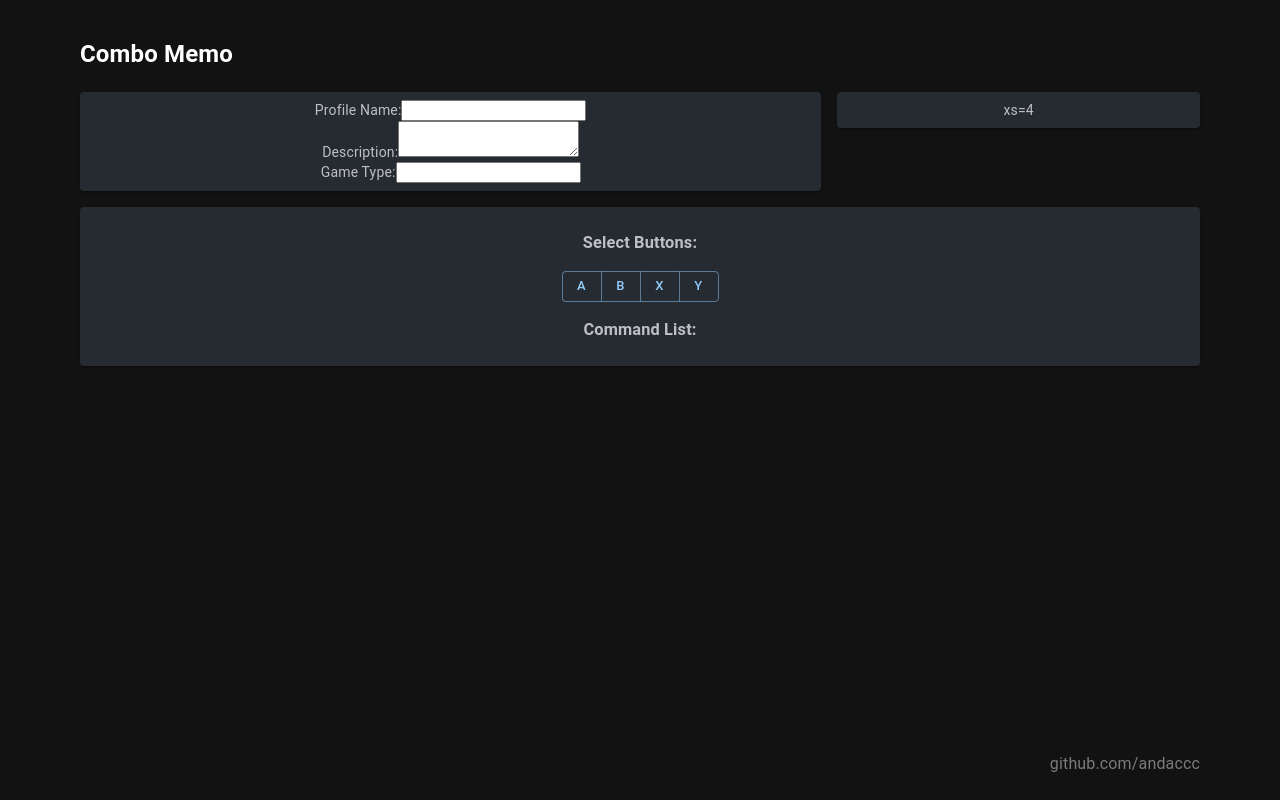
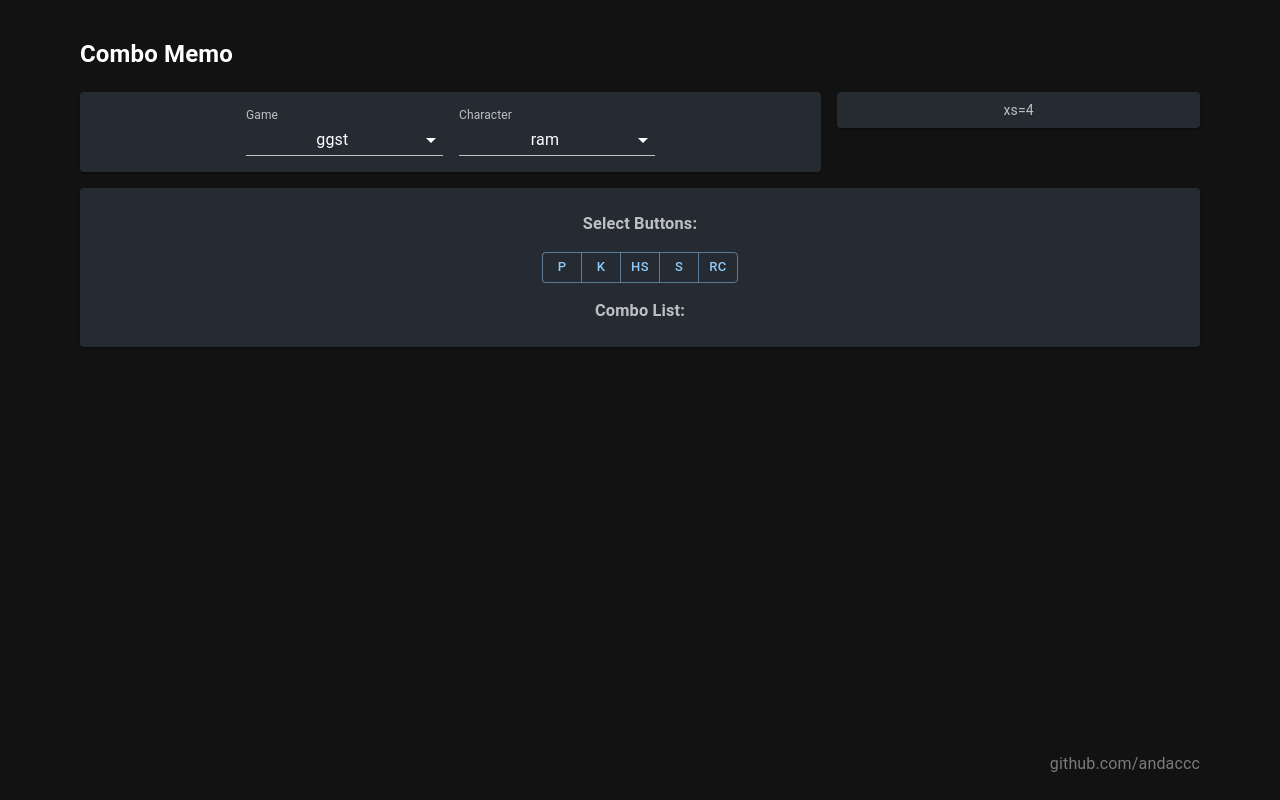
Before and after one commit to andaccc/combo-memo, a React (Create React App) app: page / in a window 1280 px wide. Built offline with nearby package versions, Linux system fonts and the light colour scheme.

Commit message:
feat: combo layout

```diff
--- a/src/components/ComboMemo.tsx
+++ b/src/components/ComboMemo.tsx
@@ -1,6 +1,7 @@
 import React, { useState, useEffect } from 'react'
 import Container from '@mui/material/Container'
 import { styled } from '@mui/material/styles';
+import TextField from '@mui/material/TextField';
 import Box from '@mui/material/Box';
 import Paper from '@mui/material/Paper';
 import Grid from '@mui/material/Grid';
@@ -8,10 +9,23 @@ import Button from '@mui/material/Button';
 import ButtonGroup from '@mui/material/ButtonGroup';
 import IconButton from '@mui/material/IconButton';
 import AddIcon from '@mui/icons-material/Add';
+import List from '@mui/material/List';
+import ListItem from '@mui/material/ListItem';
+import ListItemAvatar from '@mui/material/ListItemAvatar';
+import ListItemIcon from '@mui/material/ListItemIcon';
+import ListItemText from '@mui/material/ListItemText';
+import DeleteIcon from '@mui/icons-material/Delete';
+import Divider from '@mui/material/Divider';
+import ArrowRightIcon from '@mui/icons-material/ArrowRight';
+import MenuItem from '@mui/material/MenuItem';
+import Stack from '@mui/material/Stack';
 
 import Cookies from 'js-cookie'
 
 import WaterMark from './waterMark'
+
+const games = [ "ggst" ]
+const ggstCharacters = [ "ram" ]
 
 const Item = styled(Paper)(({ theme }) => ({
   backgroundColor: theme.palette.mode === 'dark' ? '#1A2027' : '#fff',
@@ -32,6 +46,8 @@ interface ExportData {
   gameType: string;
   commands: comboList;
 }
+
+const ggstButtons = [ "P", "K", "HS", "S", "RC" ]
 
 const ComboMemo: React.FC = () => {
   // meta
@@ -69,7 +85,7 @@ const ComboMemo: React.FC = () => {
 
   const handleAddCombo = (): void => {
     setCombo((prevCombo) => [...prevCombo, selectedButtons]);
-    setComboList((prevComboList) => [...prevComboList, combo]);
+    // setComboList((prevComboList) => [...prevComboList, combo]);
     setSelectedButtons("");
   }
 
@@ -105,10 +121,45 @@ const ComboMemo: React.FC = () => {
       <Box sx={{ p: 2 }} >
         <h2>Combo Memo</h2>
         <Grid container spacing={2}>
-          {/* Second Row */}
+          {/* First Row */}
+          {/* Meta */}
           <Grid item xs={8}>
             <Item>
-              <div>
+              <Box
+                component="form"
+                sx={{
+                  '& .MuiTextField-root': { m: 1, width: '25ch' },
+                }}
+                noValidate
+                autoComplete="off"
+              >
+              <TextField
+                  id="standard-select-game"
+                  select
+                  label="Game"
+                  defaultValue="ggst"
+                  variant="standard"
+                >
+                  {games.map((option) => (
+                    <MenuItem key={option} value={option}>
+                      {option}
+                    </MenuItem>
+                  ))}
+                </TextField>
+                <TextField
+                  id="standard-select-game"
+                  select
+                  label="Character"
+                  defaultValue="ram"
+                  variant="standard"
+                >
+                    <MenuItem key={'ram'} value={'ram'}>
+                      {'ram'}
+                    </MenuItem>
+                </TextField>
+              </Box>
+
+              {/* <div>
               <label>Profile Name:</label>
               <input type="text" value={profileName} onChange={(e) => setProfileName(e.target.value)} />
             </div>
@@ -119,7 +170,7 @@ const ComboMemo: React.FC = () => {
             <div>
               <label>Game Type:</label>
               <input type="text" value={gameType} onChange={(e) => setGameType(e.target.value)} />
-            </div>
+            </div> */}
             </Item>
           </Grid>
           <Grid item xs={4}>
@@ -137,7 +188,7 @@ const ComboMemo: React.FC = () => {
                 <h3>Select Buttons:</h3>
                   <ButtonGroup size="small" aria-label="small button group">
                     {/* store selected buttons */}
-                    {['A', 'B', 'X', 'Y'].map((button) => (
+                    {ggstButtons.map((button) => (
                       <Button
                         key={button}
                         onClick={() => handleButtonClick(button)}
@@ -149,8 +200,8 @@ const ComboMemo: React.FC = () => {
 
               </div>
               <div>
-                <h3>Command List:</h3>
-                {/* command list */}
+                <h3>Combo List:</h3>
+                {/* Combo list */}
                 {/* show selected buttons for add or del */}
                 <div>
                   {selectedButtons}
@@ -165,12 +216,41 @@ const ComboMemo: React.FC = () => {
                     )
                   }
                 </div>
-                {/* show added commands */}
-                <ul>
-                  {comboList.map((command, index) => (
-                    <li key={index}>{command}</li>
-                  ))}
-                </ul>
+
+                {/* new combo */}
+                <Stack
+                  direction="row"
+                  // divider={<Divider orientation="vertical" flexItem />}
+                  divider={ <ArrowRightIcon/> }
+                  justifyContent="center"
+                  alignItems="center"
+                  spacing={1}
+                >
+                  { combo.map((input, index) => (
+                    <Item>{input}</Item>
+                    ))
+                  }
+                </Stack>
+
+
+                {/* show added combos */}
+                {/* { combo.map((input, index) => (
+                  <List dense={false}>
+                    <ListItem
+                      secondaryAction={
+                        <IconButton edge="end" aria-label="delete">
+                          <DeleteIcon />
+                        </IconButton>
+                      }
+                    >
+                    <ListItemText
+                      primary="Single-line item"
+                      secondary={null}
+                    />
+                    </ListItem>
+                  </List>
+                  ))
+                } */}
               </div>
               <div>
                 {/* <button onClick={exportcomboList}>Export Command List</button>
```
Also changed, not shown: example.json (added, +33 -0 lines).
